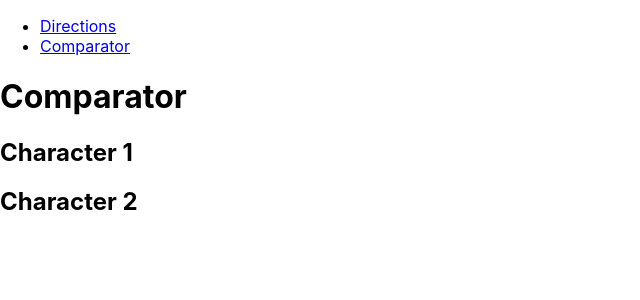
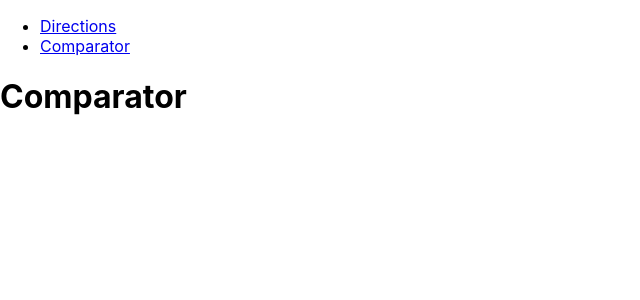
Before and after one commit to leonardmoses/marvel_character_comparator_2, a React (Create React App) app: page / in a window 1280 px wide. Shown: the top 300 px of the page, without its empty margins (0-640 px from the left). Built offline with nearby package versions, Linux system fonts and the light colour scheme.

Commit message:
Fixed Splash Page Routes. Splash now is independent of Navigation. Layout component is in Home.

```diff
--- a/src/App.js
+++ b/src/App.js
@@ -1,18 +1,14 @@
 import { Route, Routes } from "react-router-dom";
 import "./App.css";
 import Splash from "./pages/Splash";
-import Comparator from "./pages/Comparator";
-import Directions from "./pages/Directions";
-import Layout from "./components/layouts/Layout";
+import Home from "./pages/Home";
 
 function App() {
   return (
-    <Layout>
-      <Routes>
-        <Route element={<Comparator />} path="/" />
-        <Route element={<Directions />} path='/directions'/>
-      </Routes>
-    </Layout>
+    <Routes>
+      <Route element={<Splash />} path="/splash" />
+      <Route element={<Home />} path="*" exact={true}/>
+    </Routes>
   );
 }
 
--- a/src/pages/Comparator.js
+++ /dev/null
@@ -1,13 +0,0 @@
-const Comparator = () => {
-  return (
-    <div>
-      <h1>Comparator</h1>
-      <main>
-        <h2>Character 1</h2>
-        <h2>Character 2</h2>
-      </main>
-    </div>
-  );
-};
-
-export default Comparator;
--- a/src/pages/Directions.js
+++ b/src/pages/Directions.js
@@ -3,7 +3,6 @@ const Directions = () => {
     <div>
       <h1>How To Use</h1>
       <p>These are the rules of what you must do.</p>
-
     </div>
   );
 };
--- /dev/null
+++ b/src/pages/Home.js
@@ -0,0 +1,16 @@
+import { Route, Routes } from "react-router-dom";
+import Layout from "../components/layouts/Layout";
+import Directions from "./Directions";
+
+const Home = () => {
+  return (
+    <Layout>
+      <Routes>
+        <Route element={<Directions />} path="/directions"/>
+      </Routes>
+      <h1>Comparator</h1>
+    </Layout>
+  );
+};
+
+export default Home;
```
